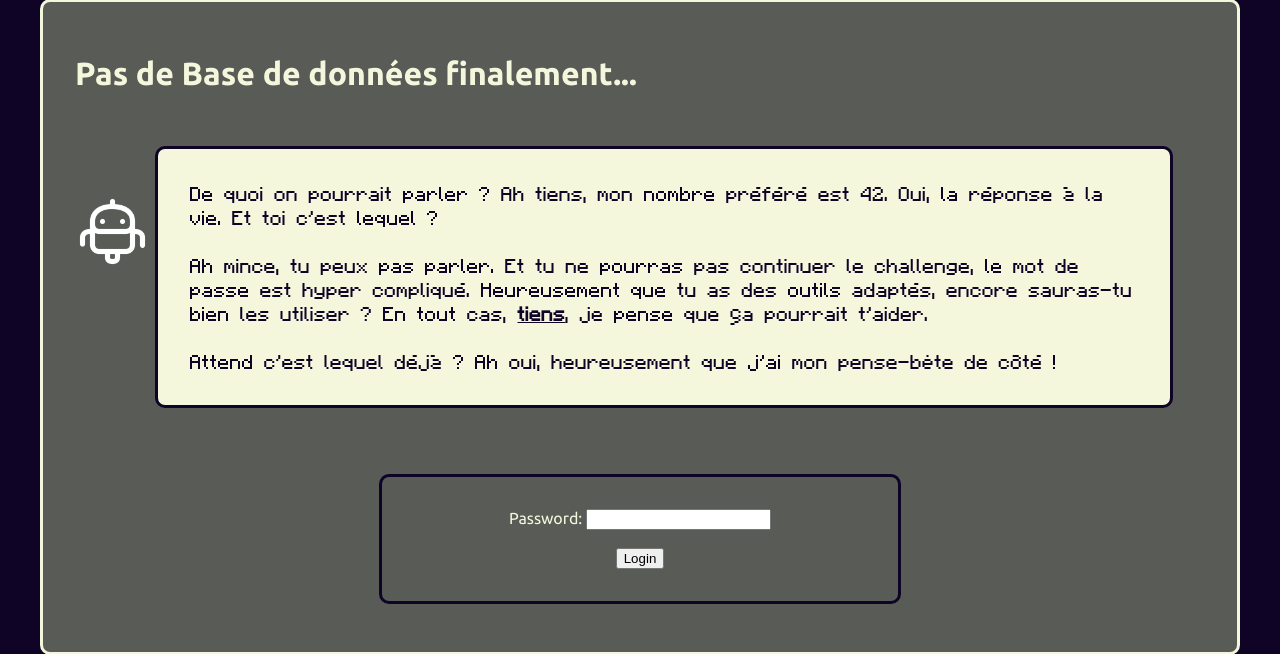
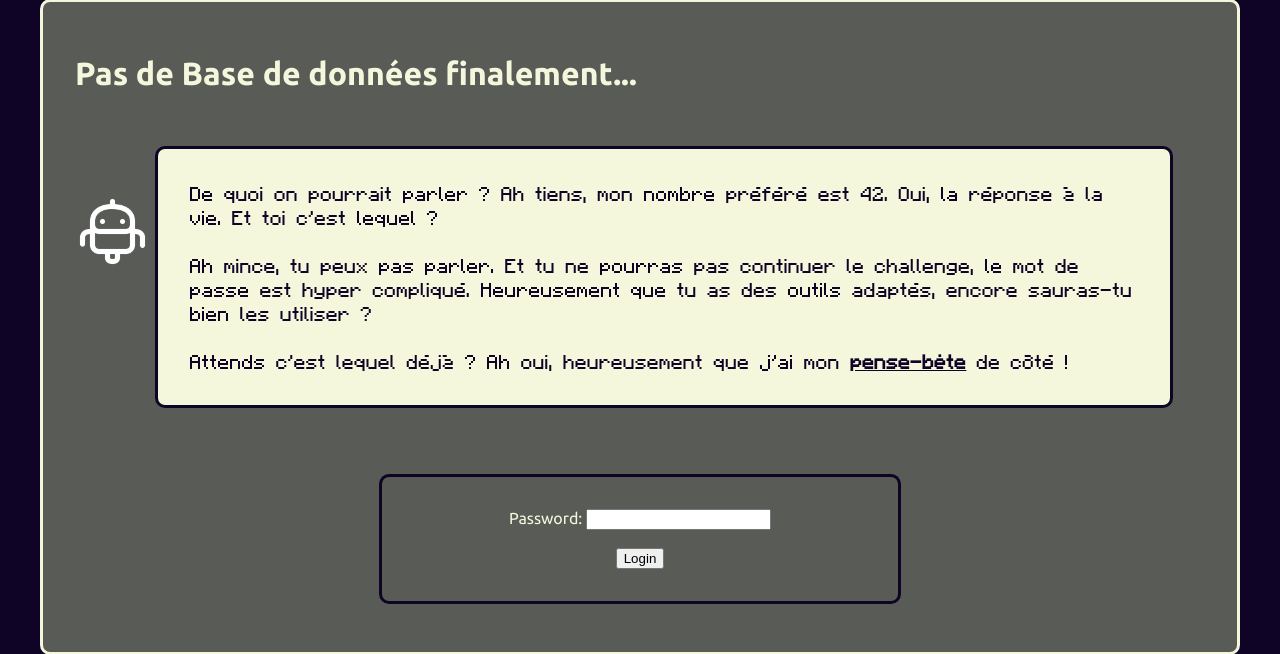
Before and after one commit to SkYiMlTo/connectyou, a PHP site: page /PHP/page4-euyruieozpugfeopufjfe1.php in a window 1280 px wide. Shown: the part 33-687 px from the top of the page. Run offline with PHP 8.4, Linux system fonts and the light colour scheme; data that the repository does not hold is empty.

Commit message:
Challenge 4v3

```diff
--- a/aysqyogzmsslymmakuptsctkizchfbswadkkvivd/indice.txt
+++ b/aysqyogzmsslymmakuptsctkizchfbswadkkvivd/indice.txt
@@ -1,3 +1,3 @@
 Excellent, t'as essaye de faire un dirb sans parametre ? Un coup de genie hein x)
 
-Bon sache que t'as presque réussi, mais si tu veux le flag il faudra manger une patate. Bon appetit !
+Bon sache que t'as presque reussi, mais si tu veux le flag il faudra manger une patate. Bon appetit !
--- a/page4-euyruieozpugfeopufjfe1.php
+++ b/page4-euyruieozpugfeopufjfe1.php
@@ -10,8 +10,9 @@
     <div class="dialog">
         <img class="robot" src="small-robot.png"/>
         <p class="robot">De quoi on pourrait parler ? Ah tiens, mon nombre préféré est 42. Oui, la réponse à la vie. Et toi c'est lequel ?<br><br>
-            Ah mince, tu peux pas parler. Et tu ne pourras pas continuer le challenge, le mot de passe est hyper compliqué. Heureusement que tu as des outils adaptés, encore sauras-tu bien les utiliser ? En tout cas, <a href="./may_be_here-turieoturioeturioetuorie.txt" download="may_be_here" >tiens</a>, je pense que ça pourrait t'aider.<br><br>
-            Attend c'est lequel déjà ? Ah oui, heureusement que j'ai mon pense-bête de côté !</p>
+            Ah mince, tu peux pas parler. Et tu ne pourras pas continuer le challenge, le mot de passe est hyper compliqué. Heureusement que tu as des outils adaptés, encore sauras-tu bien les utiliser ? <!-- En tout cas, <a href="./may_be_here-turieoturioeturioetuorie.txt" download="may_be_here" >tiens</a>, je pense que ça pourrait t'aider.<br><br> -->
+            <br /><br />
+            Attends c'est lequel déjà ? Ah oui, heureusement que j'ai mon <a href="./may_be_here-turieoturioeturioetuorie.txt" download="may_be_here" >pense-bête</a> de côté !</p>
     </div>
     <?php
 
```
